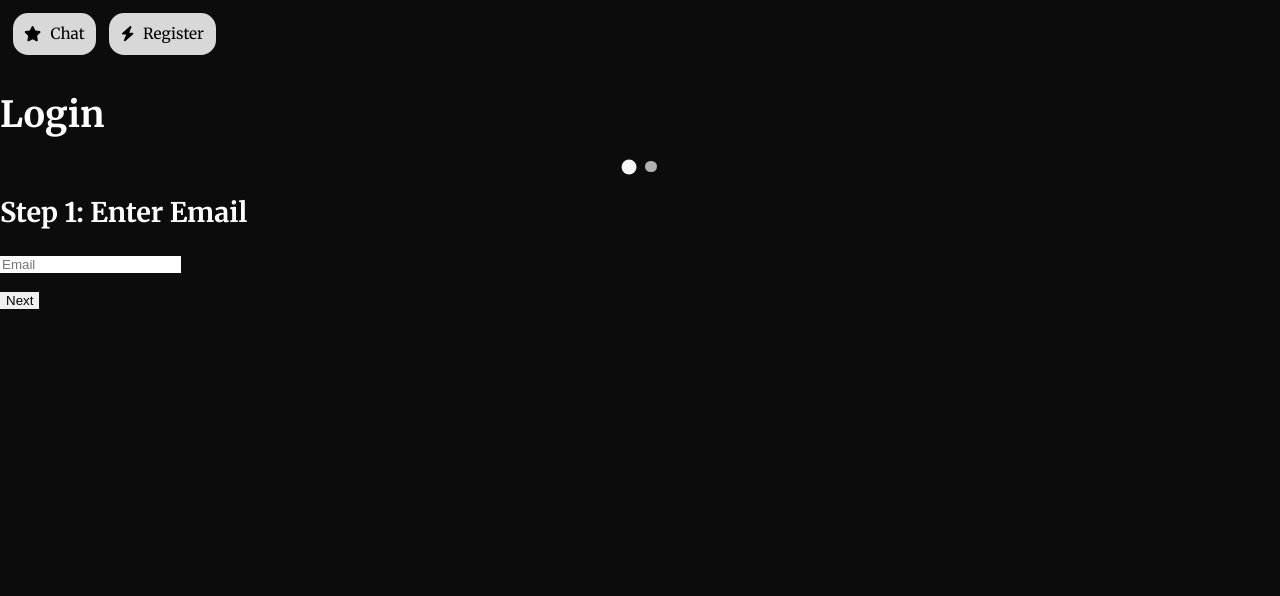
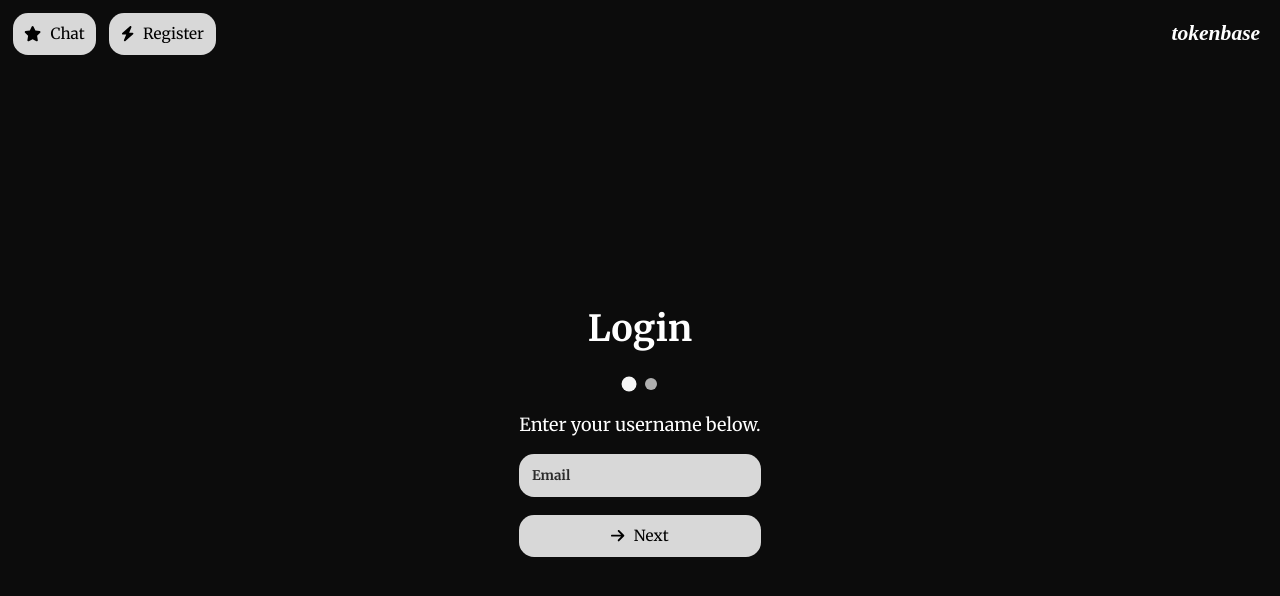
Before and after one commit to connellr023/tokenbase, a Next.js app in the folder web/: page /login in a window 1280 px wide. Shown: the top 596 px of the page. Built offline with nearby package versions, Linux system fonts and the light colour scheme.

Commit message:
Styled register + login pages

```diff
--- a/web/src/components/MultistepForm.tsx
+++ b/web/src/components/MultistepForm.tsx
@@ -1,12 +1,23 @@
 import styles from "@/styles/components/MultistepForm.module.scss";
 import React, { useState } from "react";
+import StandardButton from "./StandardButton";
+import {
+  faArrowLeft,
+  faArrowRight,
+  faCheck,
+} from "@fortawesome/free-solid-svg-icons";
 
 type MultistepFormProps = {
+  title: string;
   steps: React.ReactNode[];
   onSubmit: () => void;
 };
 
-const MultistepForm: React.FC<MultistepFormProps> = ({ steps, onSubmit }) => {
+const MultistepForm: React.FC<MultistepFormProps> = ({
+  title,
+  steps,
+  onSubmit,
+}) => {
   const [currentStep, setCurrentStep] = useState(0);
 
   const nextStep = () => {
@@ -24,7 +35,9 @@ const MultistepForm: React.FC<MultistepFormProps> = ({ steps, onSubmit }) => {
   };
 
   return (
+    <div className={styles.container}>
       <div>
+        <h1>{title}</h1>
         <div className={styles.stepIndicator}>
           {steps.map((_, index) => (
             <span
@@ -35,10 +48,21 @@ const MultistepForm: React.FC<MultistepFormProps> = ({ steps, onSubmit }) => {
         </div>
         <div className={styles.stepContainer}>{steps[currentStep]}</div>
         <div className={styles.buttonContainer}>
-        {currentStep > 0 && <button onClick={prevStep}>Previous</button>}
-        <button onClick={nextStep}>
-          {currentStep < steps.length - 1 ? "Next" : "Submit"}
-        </button>
+          {currentStep > 0 && (
+            <StandardButton icon={faArrowLeft} onClick={prevStep}>
+              Previous
+            </StandardButton>
+          )}
+          {currentStep < steps.length - 1 ? (
+            <StandardButton icon={faArrowRight} onClick={nextStep}>
+              Next
+            </StandardButton>
+          ) : (
+            <StandardButton icon={faCheck} onClick={nextStep}>
+              Submit
+            </StandardButton>
+          )}
+        </div>
       </div>
     </div>
   );
--- a/web/src/components/NavBar.tsx
+++ b/web/src/components/NavBar.tsx
@@ -9,6 +9,7 @@ const NavBar: React.FC = () => {
 
   return (
     <nav className={styles.container}>
+      <div className={styles.buttonContainer}>
         {/* Render navigation back to main chat page */}
         {pathname !== "/" && (
           <StandardButton icon={faStar} onClick={() => router.push("/")}>
@@ -18,7 +19,10 @@ const NavBar: React.FC = () => {
 
         {/* Render navigation button back to register page */}
         {(pathname === "/" || pathname === "/login") && (
-        <StandardButton icon={faBolt} onClick={() => router.push("/register")}>
+          <StandardButton
+            icon={faBolt}
+            onClick={() => router.push("/register")}
+          >
             Register
           </StandardButton>
         )}
@@ -29,6 +33,12 @@ const NavBar: React.FC = () => {
             Log In
           </StandardButton>
         )}
+      </div>
+
+      {/* Render logo */}
+      <b className={styles.logo}>
+        <i>tokenbase</i>
+      </b>
     </nav>
   );
 };
--- a/web/src/components/PromptArea.tsx
+++ b/web/src/components/PromptArea.tsx
@@ -66,8 +66,7 @@ const PromptArea: React.FC<PromptAreaProps> = ({
         )}
       </div>
       <p>
-        Note, the <b>LLM</b> used by <b>tokenbase</b> does <i>not</i> produce
-        perfect answers.
+        Note, the <b>LLM</b> used does <b>not</b> produce perfect answers.
       </p>
     </div>
   );
--- /dev/null
+++ b/web/src/components/StandardInput.tsx
@@ -0,0 +1,20 @@
+import styles from "@/styles/components/StandardInput.module.scss";
+import React from "react";
+import { merriweather500 } from "@/utils/fonts";
+
+type StandardInputProps = {
+  placeholder: string;
+  type?: React.HTMLInputTypeAttribute;
+};
+
+const StandardInput: React.FC<StandardInputProps> = ({ placeholder, type }) => {
+  return (
+    <input
+      className={`${styles.main} ${merriweather500.className}`}
+      type={type}
+      placeholder={placeholder}
+    />
+  );
+};
+
+export default StandardInput;
--- a/web/src/pages/index.tsx
+++ b/web/src/pages/index.tsx
@@ -92,9 +92,9 @@ const Home: React.FC<HomeProps> = ({ chatSuggestions }) => {
   return (
     <>
       <Modal isOpen={isOpen}>
-        <h2 className={styles.modalTitle}>
+        <h1 className={styles.modalTitle}>
           <i>tokenbase</i>
-        </h2>
+        </h1>
         <div className={styles.modalButtonContainer}>
           <StandardButton
             icon={faBolt}
--- a/web/src/pages/login/index.tsx
+++ b/web/src/pages/login/index.tsx
@@ -1,15 +1,16 @@
 import React from "react";
 import MultistepForm from "@/components/MultistepForm";
+import StandardInput from "@/components/StandardInput";
 
 const Login: React.FC = () => {
   const steps = [
     <div key="step1">
-      <h2>Step 1: Enter Email</h2>
-      <input type="email" placeholder="Email" />
+      <p>Enter your username below.</p>
+      <StandardInput type="email" placeholder="Email" />
     </div>,
     <div key="step2">
-      <h2>Step 2: Enter Password</h2>
-      <input type="password" placeholder="Password" />
+      <p>Enter your password below.</p>
+      <StandardInput type="password" placeholder="Password" />
     </div>,
   ];
 
@@ -19,10 +20,9 @@ const Login: React.FC = () => {
   };
 
   return (
-    <div>
-      <h1>Login</h1>
-      <MultistepForm steps={steps} onSubmit={handleSubmit} />
-    </div>
+    <>
+      <MultistepForm title="Login" steps={steps} onSubmit={handleSubmit} />
+    </>
   );
 };
 
--- a/web/src/styles/components/MultistepForm.module.scss
+++ b/web/src/styles/components/MultistepForm.module.scss
@@ -1,6 +1,25 @@
 @use "../variables.scss" as *;
 
-.stepIndicator {
+div.container {
+  width: 100%;
+  height: 100%;
+  display: flex;
+  flex-direction: column;
+  align-items: center;
+  justify-content: center;
+  text-align: center;
+
+  & > div {
+    display: flex;
+    flex-direction: column;
+    align-items: center;
+
+    h1 {
+      margin: 0;
+      margin-bottom: 1.5rem;
+    }
+
+    div.stepIndicator {
       display: flex;
       justify-content: center;
       align-items: center;
@@ -25,11 +44,30 @@
       }
     }
 
-.stepContainer {
+    div.stepContainer {
       margin-bottom: 1rem;
+      width: 100%;
+
+      p {
+        margin: 0.3rem 0 1rem 0;
       }
 
-.buttonContainer {
+      * {
+        box-sizing: border-box;
+        width: 100%;
+      }
+    }
+
+    div.buttonContainer {
+      width: 100%;
       display: flex;
-  justify-content: space-between;
+      flex-direction: row;
+      justify-content: center;
+      gap: 0.6rem;
+
+      button {
+        width: 100%;
       }
+    }
+  }
+}
--- a/web/src/styles/components/NavBar.module.scss
+++ b/web/src/styles/components/NavBar.module.scss
@@ -12,7 +12,30 @@ nav.container {
   position: sticky;
   top: 0;
 
+  div.buttonContainer {
+    display: flex;
+    flex-direction: row;
+    gap: 0.7rem;
+  }
+
+  b.logo {
+    user-select: none;
+    font-size: 1.2rem;
+    margin-left: auto;
+    margin-right: 0.4rem;
+  }
+
   @media screen and (max-width: $breakpoint-xs) {
     justify-content: center;
+    flex-direction: column;
+
+    div.buttonContainer {
+      order: 2;
+    }
+
+    b.logo {
+      order: 1;
+      margin: 0;
+    }
   }
 }
--- /dev/null
+++ b/web/src/styles/components/StandardInput.module.scss
@@ -0,0 +1,12 @@
+@use "../variables.scss" as *;
+
+input.main {
+  padding: 0.7rem;
+  color: $txt-color-2;
+  background-color: $bg-color-2;
+  border-radius: $border-radius-1 * 0.6;
+
+  &::placeholder {
+    color: $transparent-color-black;
+  }
+}
--- a/web/src/styles/globals.scss
+++ b/web/src/styles/globals.scss
@@ -28,6 +28,18 @@ body {
   background-color: $bg-color-1;
   color: white;
   margin: 0;
+}
+
+html,
+body,
+#__next {
+  height: 100%;
+  margin: 0;
+  padding: 0;
+}
+
+main {
+  height: calc(100% - 4rem);
 }
 
 a {
--- a/web/src/styles/pages/Home.module.scss
+++ b/web/src/styles/pages/Home.module.scss
@@ -5,7 +5,7 @@ div.container {
   justify-content: center;
 }
 
-h2.modalTitle {
+h1.modalTitle {
   margin: 0;
 }
 
```
Also changed, not shown: web/src/pages/register/index.tsx (+10 -10 lines). Lines whose indentation alone changed are shown as unchanged.
